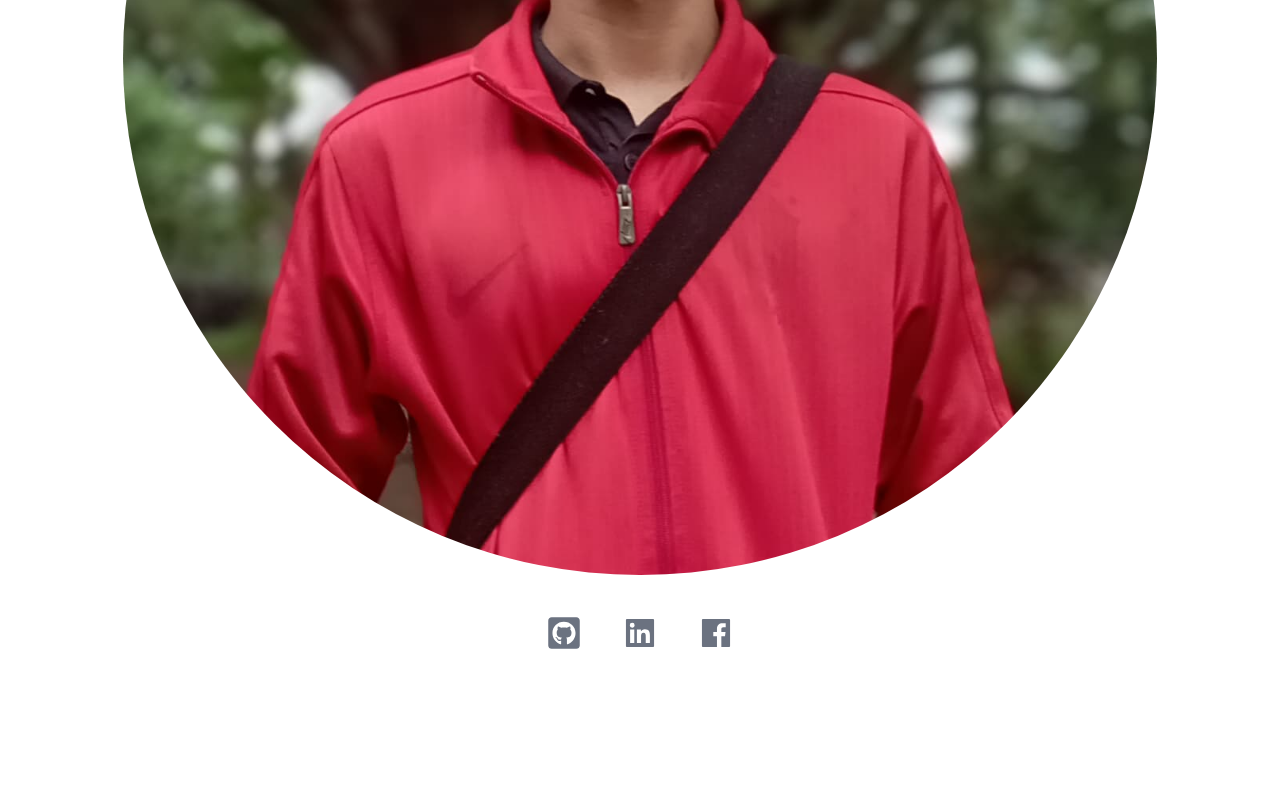
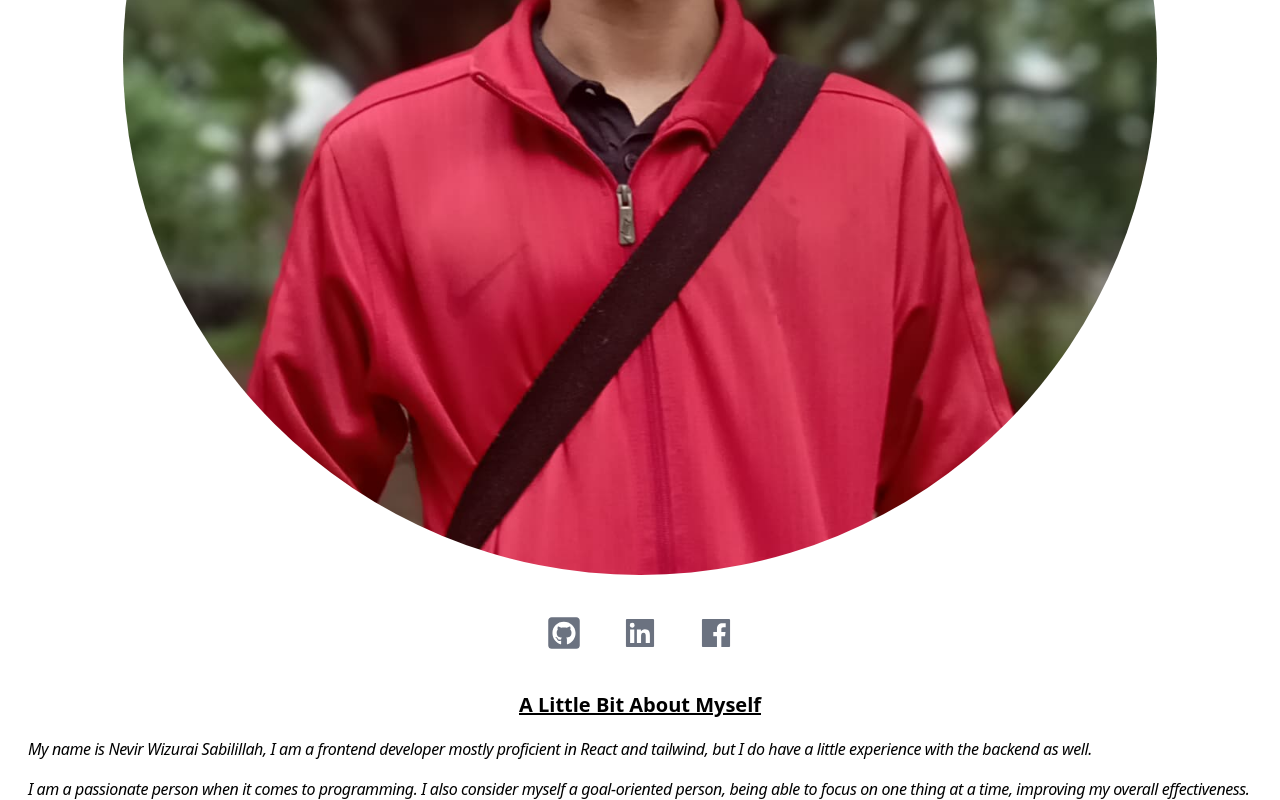
Before and after one commit to nevwizurai/portofolio, a React (Vite) app: page / in a window 1280 px wide. Shown: the part 650-1450 px from the top of the page. Before the commit the page ends 1321 px from the top, so only its background shows below. Built offline with nearby package versions, Linux system fonts and the light colour scheme.

Commit message:
added intro section

```diff
--- a/src/App.jsx
+++ b/src/App.jsx
@@ -1,10 +1,12 @@
 import React from "react";
 import Home from "./components/Home.section";
+import Intro from "./components/Intro.section";
 
 const App = () => {
   return (
     <main className="px-5">
       <Home />
+      <Intro />
     </main>
   );
 };
--- /dev/null
+++ b/src/components/Intro.section.jsx
@@ -0,0 +1,21 @@
+import React from "react";
+
+const Intro = () => {
+  return (
+    <section className="px-2 mt-10">
+      <div className="flex  flex-col gap-y-5">
+        <h2 className="font-semibold text-xl underline text-center">A Little Bit About Myself</h2>
+        <p className="leading-5 text-justify tracking-tight italic">
+          My name is Nevir Wizurai Sabilillah, I am a frontend developer mostly proficient in React and tailwind, but I
+          do have a little experience with the backend as well.
+        </p>
+        <p className="leading-5 text-justify tracking-tight italic">
+          I am a passionate person when it comes to programming. I also consider myself a goal-oriented person, being
+          able to focus on one thing at a time, improving my overall effectiveness.
+        </p>
+      </div>
+    </section>
+  );
+};
+
+export default Intro;
```
